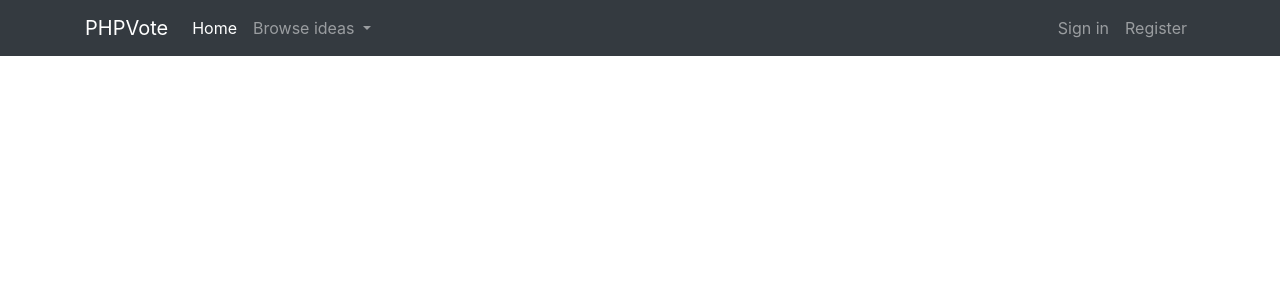
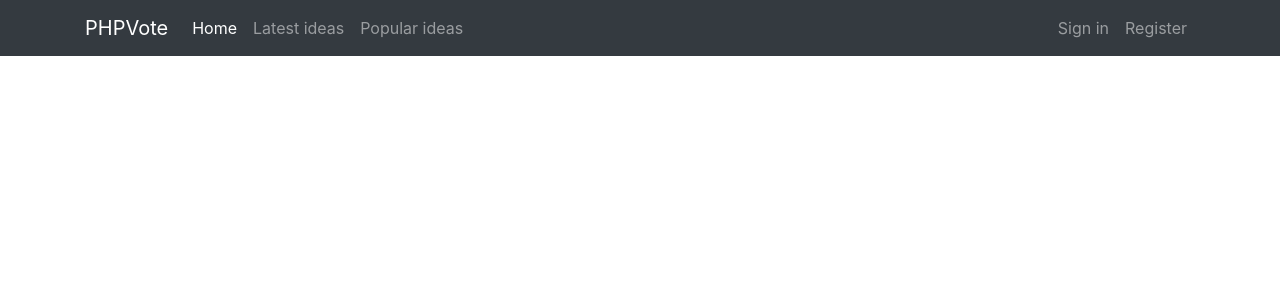
Before and after one commit to Cryde/php-vote, a Symfony app: template templates/idea/show.html.twig in a window 1280 px wide. Shown: the top 300 px of the page. Run offline with Twig, Linux system fonts and the light colour scheme; the template is opened without the code that fills it, so the values that code supplies are empty; style sheets or scripts are compiled from the project's sources; some libraries are stand-ins or nearby versions.

Commit message:
feat: change the navbar to be more easier

```diff
--- a/templates/navbar.html.twig
+++ b/templates/navbar.html.twig
@@ -11,16 +11,11 @@
                 <li class="nav-item active">
                     <a class="nav-link" href="{{ path('home') }}">Home <span class="sr-only">(current)</span></a>
                 </li>
-                <li class="nav-item dropdown">
-                    <a class="nav-link dropdown-toggle" href="#" id="navbarDropdown" role="button"
-                       data-toggle="dropdown"
-                       aria-haspopup="true" aria-expanded="false">
-                        Browse ideas
-                    </a>
-                    <div class="dropdown-menu" aria-labelledby="navbarDropdown">
-                        <a class="dropdown-item" href="{{ path('idea_latest') }}">Latest</a>
-                        <a class="dropdown-item" href="#">Popular</a>
-                    </div>
+                <li class="nav-item">
+                    <a class="nav-link" href="{{ path('idea_latest') }}">Latest ideas</a>
+                </li>
+                <li class="nav-item">
+                    <a class="nav-link" href="#">Popular ideas</a>
                 </li>
             </ul>
             <ul class="navbar-nav mr-0">
```
